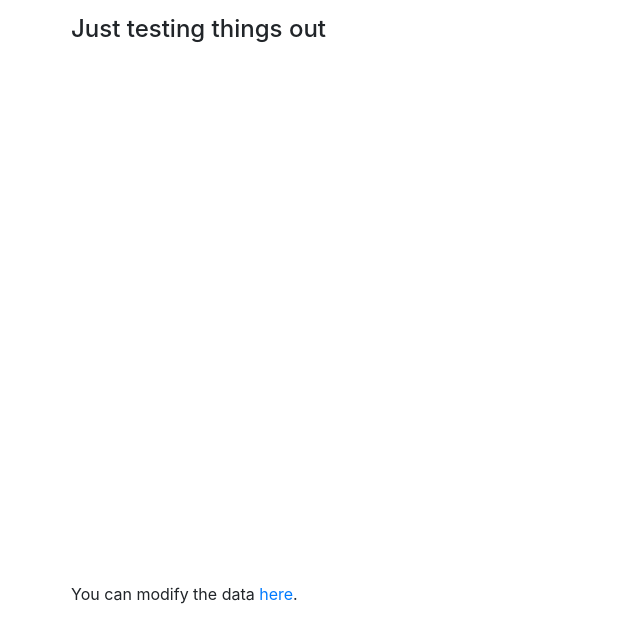
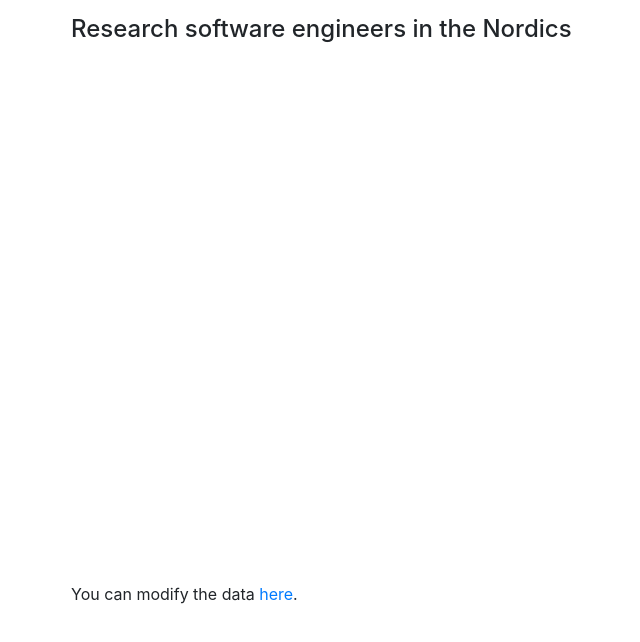
Before and after one commit to nordic-rse/map, a plain HTML site: page index.html in a window 1280 px wide. Shown: the whole page, without its empty margins (14-654 px from the left). Drawn offline with nearby package versions, Linux system fonts and the light colour scheme; no server answers.

Commit message:
better title

```diff
--- a/index.html
+++ b/index.html
@@ -3,7 +3,7 @@
   <head>
     <meta charset="utf-8">
     <meta name="viewport" content="width=device-width, initial-scale=1">
-    <title>map</title>
+    <title>Research software engineers in the Nordics</title>
 
     <link rel="stylesheet"
           href="https://stackpath.bootstrapcdn.com/bootstrap/4.2.1/css/bootstrap.min.css"
@@ -33,7 +33,7 @@
 
         <div class="row top-buffer">
           <div class="col-md-12">
-            <h4>Just testing things out</h4>
+            <h4>Research software engineers in the Nordics</h4>
           </div>
         </div> <!-- row -->
 
```
